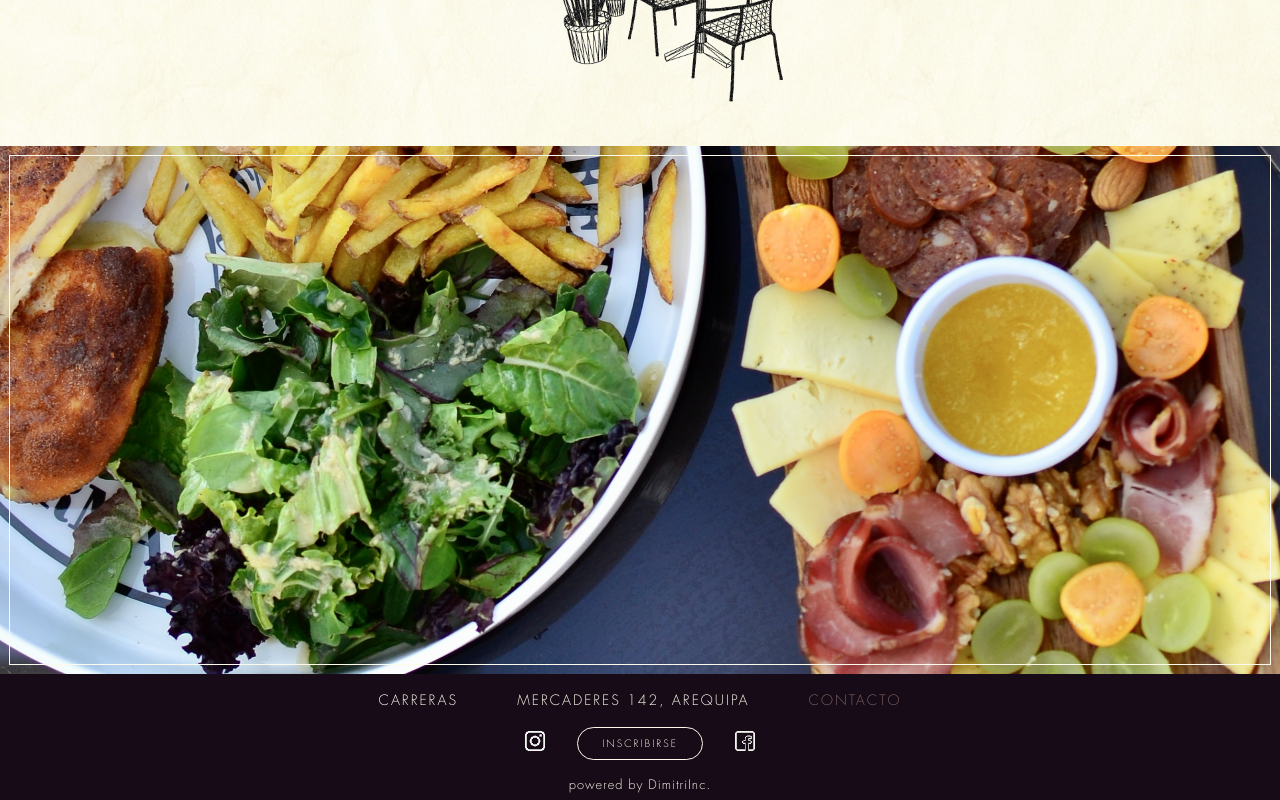
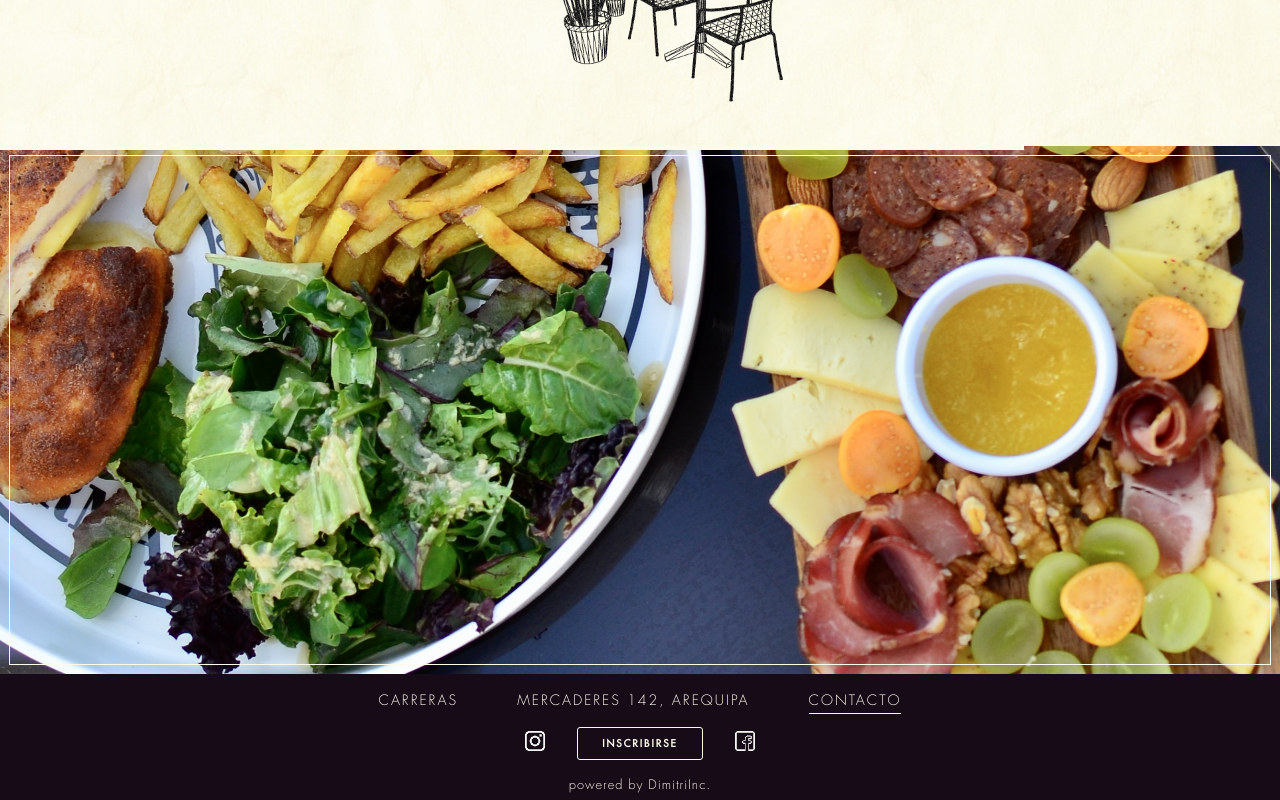
Before and after one commit to dimitriinc/reservations-service, a React (Vite) app: page /contacto in a window 1280 px wide. Shown: the part 1089-1889 px from the top of the page. Built offline with nearby package versions, Linux system fonts and the light colour scheme; no server answers.

Commit message:
footer design tweaks

```diff
--- a/src/Footer.jsx
+++ b/src/Footer.jsx
@@ -38,18 +38,18 @@ export default function Footer({ activeLink, activateLink }) {
                     <div className="bottom-navigation hide-for-mobile">
                         <span>
                             <Link
-                                className="footer-link"
+                                className={`footer-link ${activeLink === 4 ? 'is-active': ''}`}
                                 to="/carreras"
                                 onClick={activateLink.bind(null, 4)}
-                                style={
-                                    activeLink === 4
-                                        ? {
-                                              pointerEvents: 'none',
-                                              cursor: 'default',
-                                              color: '#7a5e5d',
-                                          }
-                                        : null
-                                }
+                                // style={
+                                //     activeLink === 4
+                                //         ? {
+                                //               pointerEvents: 'none',
+                                //               cursor: 'default',
+                                //               color: '#7a5e5d',
+                                //           }
+                                //         : null
+                                // }
                             >
                                 carreras
                             </Link>
@@ -59,18 +59,18 @@ export default function Footer({ activeLink, activateLink }) {
                         </span>
                         <span>
                             <Link
-                                className="footer-link"
+                                className={`footer-link ${activeLink === 5 ? 'is-active': ''}`}
                                 to="/contacto"
                                 onClick={activateLink.bind(null, 5)}
-                                style={
-                                    activeLink === 5
-                                        ? {
-                                              pointerEvents: 'none',
-                                              cursor: 'default',
-                                              color: '#7a5e5d',
-                                          }
-                                        : null
-                                }
+                                // style={
+                                //     activeLink === 5
+                                //         ? {
+                                //               pointerEvents: 'none',
+                                //               cursor: 'default',
+                                //               color: '#7a5e5d',
+                                //           }
+                                //         : null
+                                // }
                             >
                                 contacto
                             </Link>
--- a/src/scss/_footer.scss
+++ b/src/scss/_footer.scss
@@ -74,6 +74,7 @@ footer {
 
 
         .footer-link {
+            position: relative;
             letter-spacing: 2px;
             color: $overlay;
             display: inline-block;
@@ -81,11 +82,43 @@ footer {
             margin: 0 1rem;
             transition: all 300ms ease-in-out;
 
+            &:not(.is-active)::after {
+                content: '';
+                background-color: $overlay;
+                height: 1px;
+                width: 0%;
+                position: absolute;
+                left: 0;
+                right: 0;
+                bottom: -3px;
+                margin: 0 auto;
+                display: block;
+                transition: all 300ms ease-in-out;
+            }
+
             &:hover {
-                color: $hamburger_menu;
+                &::after {
+                    width: 100%;
+                }
             }
             &:active {
                 scale: 80%;
+            }
+        }
+
+        .is-active {
+            cursor: default;
+            pointer-events: none;
+            &::after {
+                content: "";
+                position: absolute;
+                left: 0;
+                right: 0;
+                bottom: -3px;
+                display: block;
+                height: 1px;
+                background-color: $overlay;
+                width: 100%;
             }
         }
     }
@@ -108,11 +141,9 @@ footer {
                 transition: all 300ms ease-in-out;
 
                 &:hover {
-                    scale: 110%;
+                    scale: 105%;
                 }
-                &:active {
-                    scale: 90%;
-                }
+
             }
         }
 
@@ -122,8 +153,11 @@ footer {
             margin: 0 1rem;
             color: $overlay;
             border: 1px solid $overlay;
-            border-radius: 100px;
+            border-radius: 3px;
+            font-family: FuturaRg;
             font-size: 10px;
+            font-weight: 700;
+
             padding: 0.5rem 1.5rem 0.5rem 1.5rem;
             letter-spacing: 2px;
             transition: all 300ms ease-in-out;
--- a/src/scss/_globals.scss
+++ b/src/scss/_globals.scss
@@ -233,6 +233,15 @@ input::-webkit-progress-value {
     @include breakpoint-up(laptop) {
         min-height: 33rem;
     }
+
+    &::before {
+        content: '';
+        display: block;
+        width: 80%;
+        height: 80%;
+        z-index: 1000;
+        border: 2px solid $overlay;
+    }
 }
 
 .centered {
```
